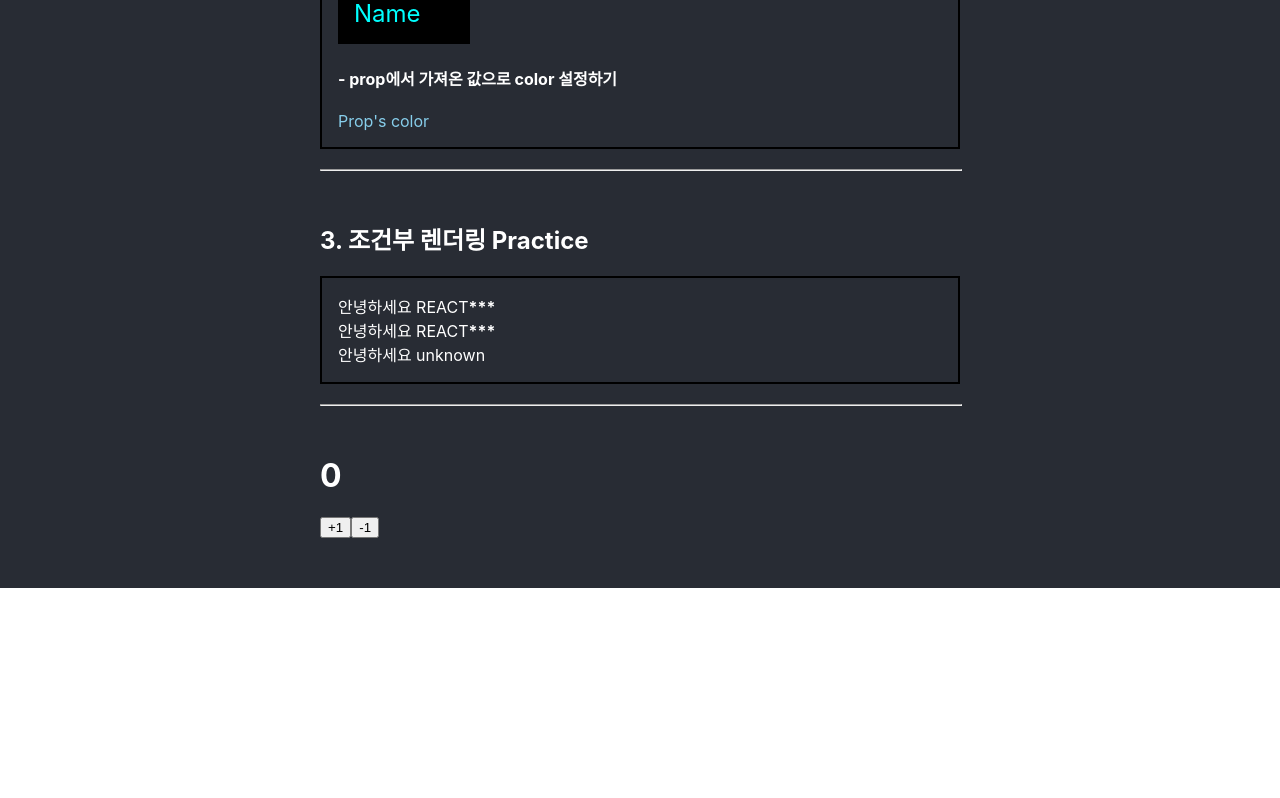
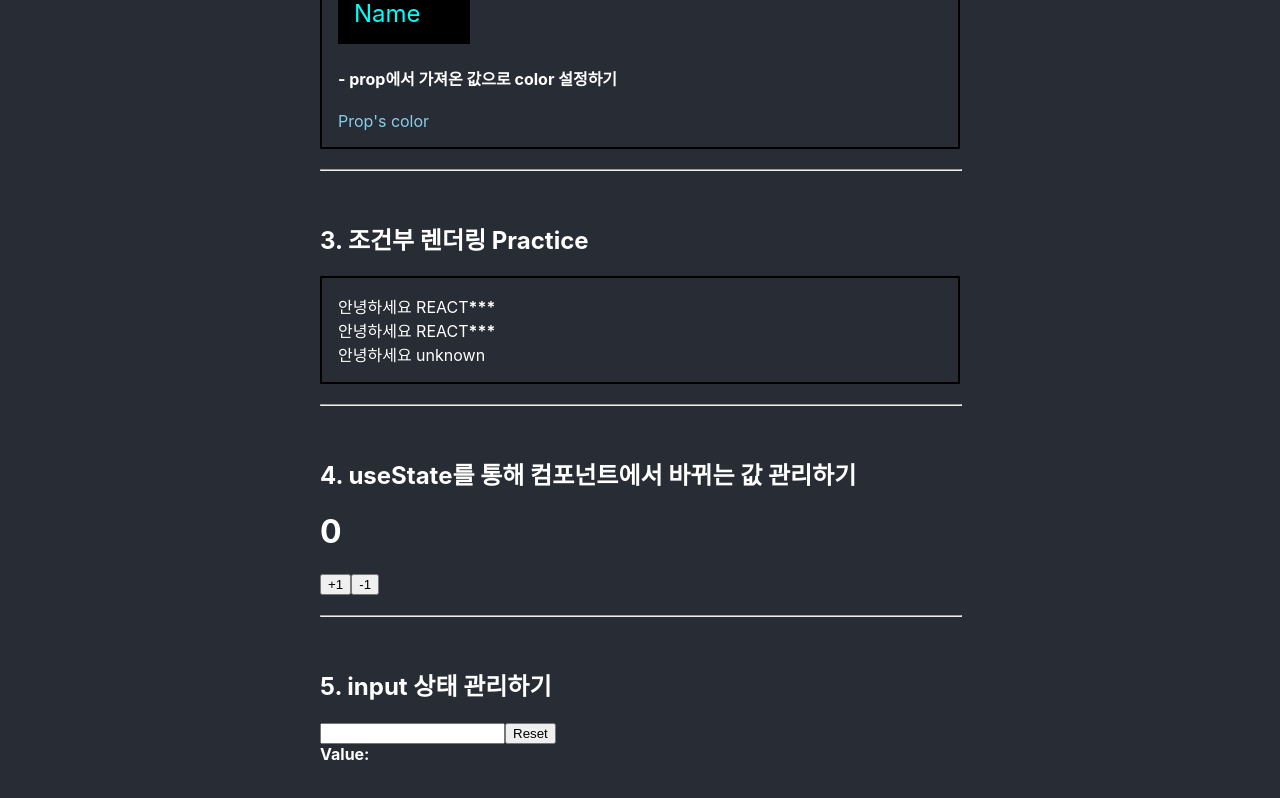
Before and after one commit to Rap0d/playground-react, a React (Create React App) app: page / in a window 1280 px wide. Shown: the part 1368-2166 px from the top of the page. Before the commit the page ends 1956 px from the top, so only its background shows below. Built offline with nearby package versions, Linux system fonts and the light colour scheme.

Commit message:
input 상태 관리 하기

```diff
--- a/src/App.js
+++ b/src/App.js
@@ -5,6 +5,7 @@ import Prop from "./components/tutorials/Prop";
 import Wrapper from "./components/tutorials/Wrapper";
 import Conditional from "./components/tutorials/Conditional";
 import Counter from "./components/tutorials/Counter";
+import InputSample from "./components/tutorials/InputSample";
 
 function App() {
     const propName = "App's Name"
@@ -12,7 +13,10 @@ function App() {
 
     const header = {
         jsx: 'https://react.vlpt.us/basic/04-jsx.html',
-        prop: 'https://react.vlpt.us/basic/05-props.html'
+        prop: 'https://react.vlpt.us/basic/05-props.html',
+        conditionals: 'https://react.vlpt.us/basic/06-conditional-rendering.html',
+        state: 'https://react.vlpt.us/basic/07-useState.html',
+        input: 'https://react.vlpt.us/basic/08-manage-input.html'
     }
 
     return (
@@ -71,7 +75,7 @@ function App() {
                 <h2>
                     <a
                         className="App-link"
-                        href={header.prop}
+                        href={header.conditionals}
                         target="_blank"
                         rel="noopener noreferrer"
                     >
@@ -91,7 +95,29 @@ function App() {
                     <Conditional/>
                 </Wrapper>
                 <hr/>
+                <h2>
+                    <a
+                        className="App-link"
+                        href={header.state}
+                        target="_blank"
+                        rel="noopener noreferrer"
+                    >
+                        4. useState를 통해 컴포넌트에서 바뀌는 값 관리하기
+                    </a>
+                </h2>
                 <Counter/>
+                <hr/>
+                <h2>
+                    <a
+                        className="App-link"
+                        href={header.input}
+                        target="_blank"
+                        rel="noopener noreferrer"
+                    >
+                        5. input 상태 관리하기
+                    </a>
+                </h2>
+                <InputSample/>
             </div>
         </div>
     );
--- /dev/null
+++ b/src/components/tutorials/InputSample.js
@@ -0,0 +1,25 @@
+import React, {useState} from "react";
+
+function InputSample() {
+    const [text, setText] = useState('')
+
+    const onChange = (e) => {
+        setText(e.target.value);
+    }
+
+    const onReset = () => {
+        setText('');
+    }
+
+    return (
+        <>
+            <input onChange={onChange} value={text}/>
+            <button onClick={onReset}>Reset</button>
+            <div>
+                <b>Value: {text}</b>
+            </div>
+        </>
+    )
+}
+
+export default InputSample;
```
